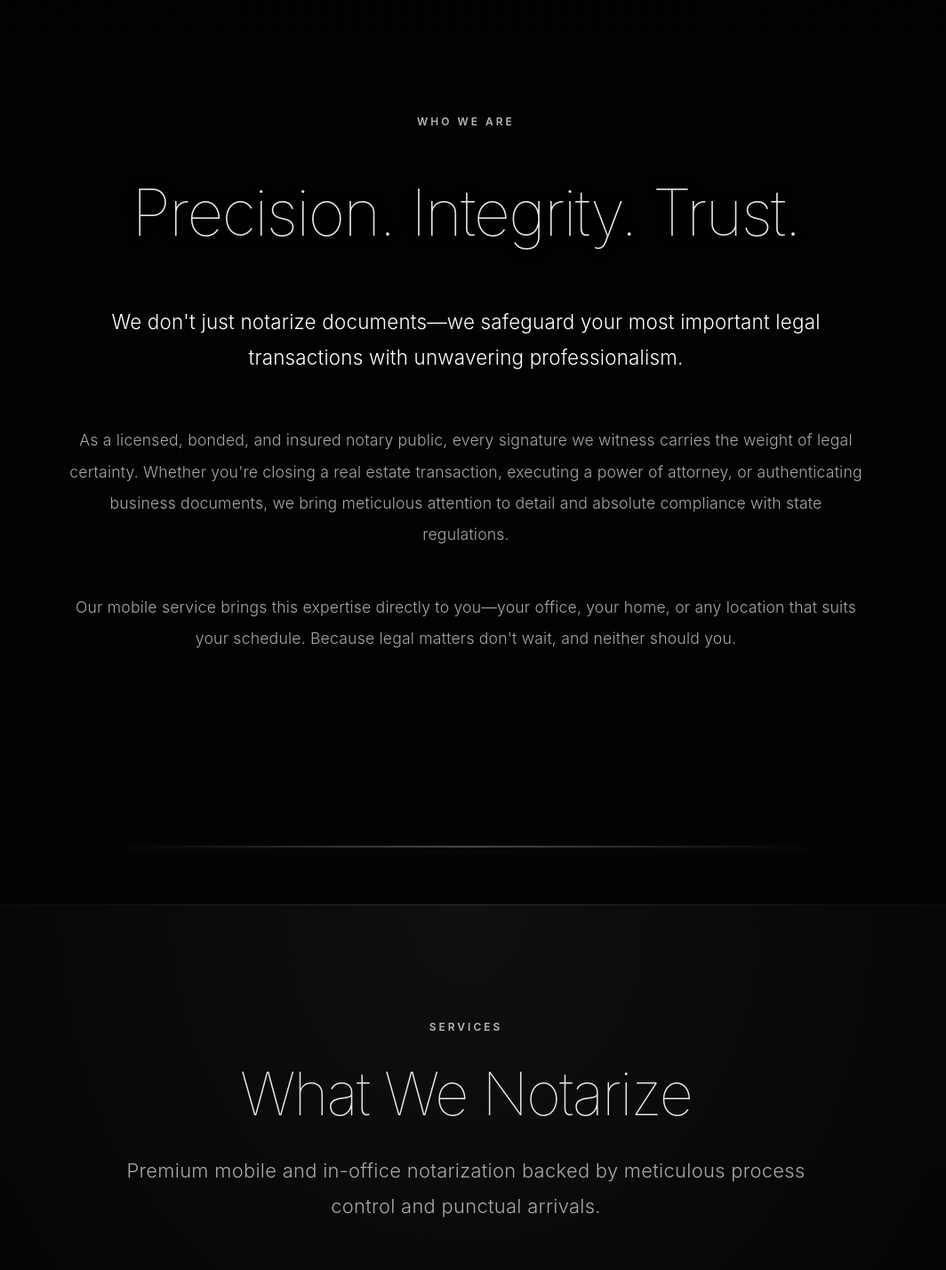
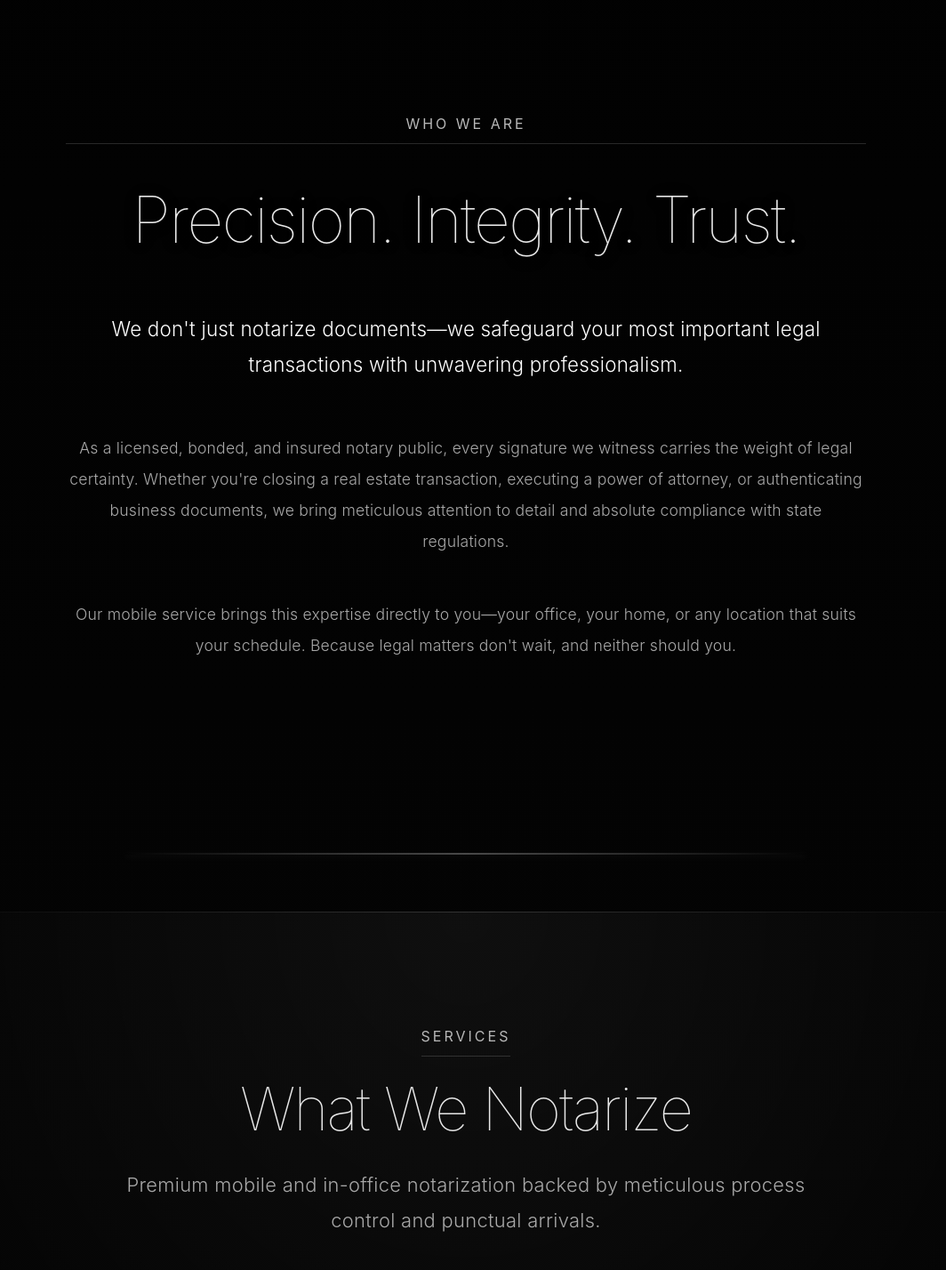
Before and after one commit to KeystoneNotary/KeystoneNotaryGroupWebsite, a web app: file index.html in a window 1280 px wide. Shown: the part 920-2348 px from the top of the page at 89% size, without its empty margins (116-1180 px from the left). Run offline with its HTML, style and script files only (its server is not run), Linux system fonts and the light colour scheme; some libraries are stand-ins or nearby versions.

Commit message:
style(css): enhance section-label with inline display and border separator
- Updated display to inline-block and increased font-size for better prominence
- Adjusted font-weight and margin for refined spacing
- Added padding and border-bottom to create a visual separator line

```diff
--- a/css/styles.css
+++ b/css/styles.css
@@ -654,13 +654,15 @@
 }
 
 .section-label {
-    display: block;
-    font-size: 0.75rem;
+    display: inline-block;
+    font-size: 1rem;
     color: var(--accent-chrome);
     text-transform: uppercase;
     letter-spacing: 3px;
-    font-weight: 600;
-    margin-bottom: var(--space-lg);
+    font-weight: 400;
+    margin-bottom: 1.5rem;
+    padding-bottom: 0.5rem;
+    border-bottom: 1px solid var(--glass-border);
 }
 
 .about-content-centered h2 {
```
